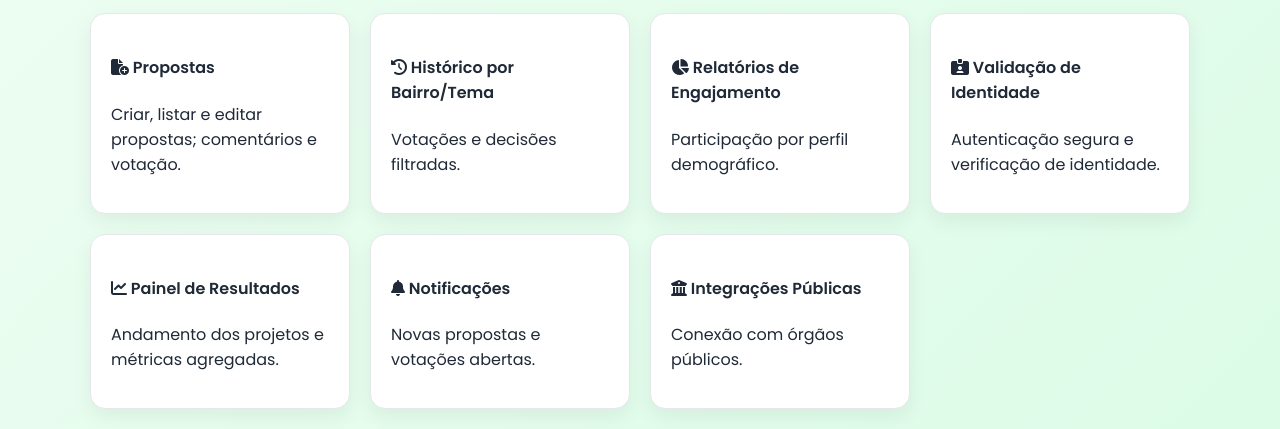
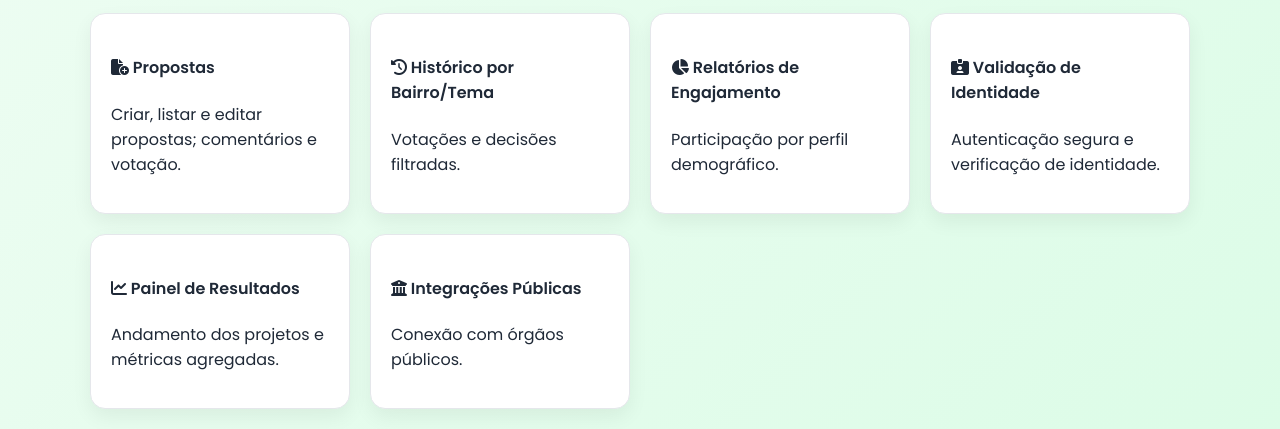
Before and after one commit to MadtraxDark/Plataforma-de-Participa-o-Cidad-Digital, a Flask app: page /home in a window 1280 px wide. Shown: the part 439-868 px from the top of the page. Run offline with Flask 2, Linux system fonts and the light colour scheme; the visitor is signed in with stand-in values (Sample User, id 1); data that the repository does not hold is empty; some libraries are stand-ins or nearby versions.

Commit message:
Remover link de navegação para notificações do dashboard

```diff
--- a/templates/dashboard.html
+++ b/templates/dashboard.html
@@ -85,10 +85,6 @@
         <h4><i class="fa-solid fa-chart-line"></i> Painel de Resultados</h4>
         <p>Andamento dos projetos e métricas agregadas.</p>
       </a>
-      <a class="card action" id="go-notificacoes-2">
-        <h4><i class="fa-solid fa-bell"></i> Notificações</h4>
-        <p>Novas propostas e votações abertas.</p>
-      </a>
       <a class="card action" id="go-integracoes">
         <h4><i class="fa-solid fa-building-columns"></i> Integrações Públicas</h4>
         <p>Conexão com órgãos públicos.</p>
```
